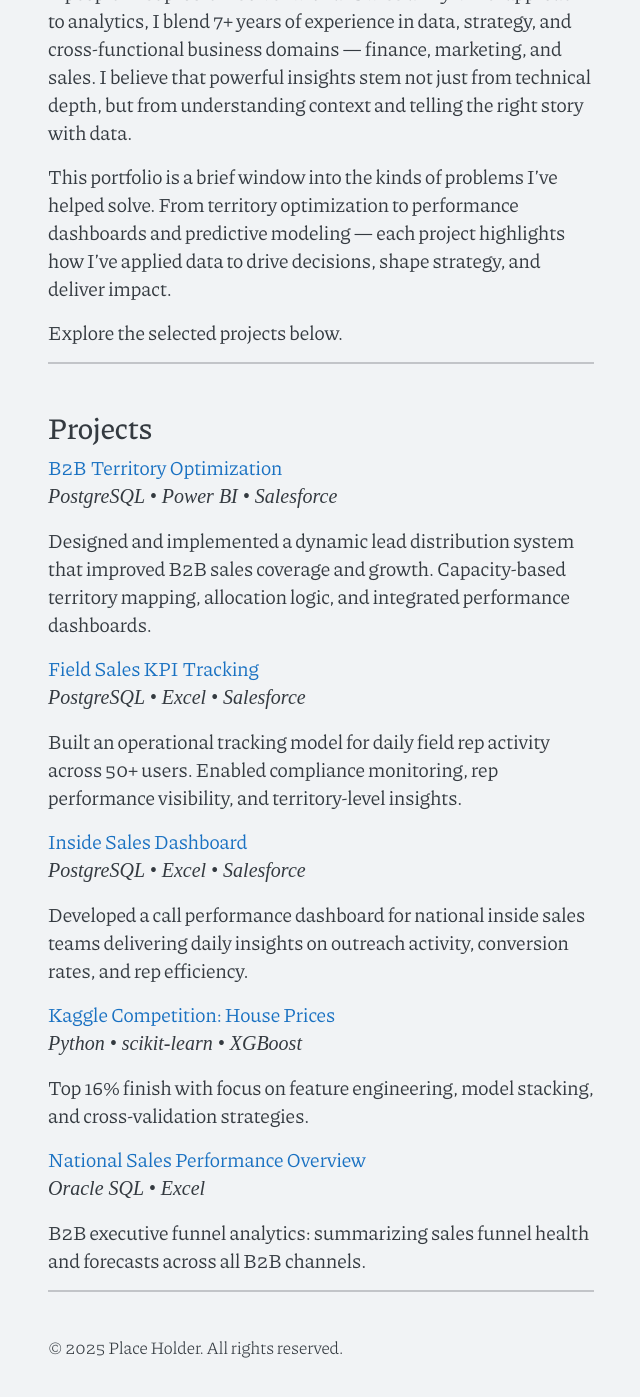
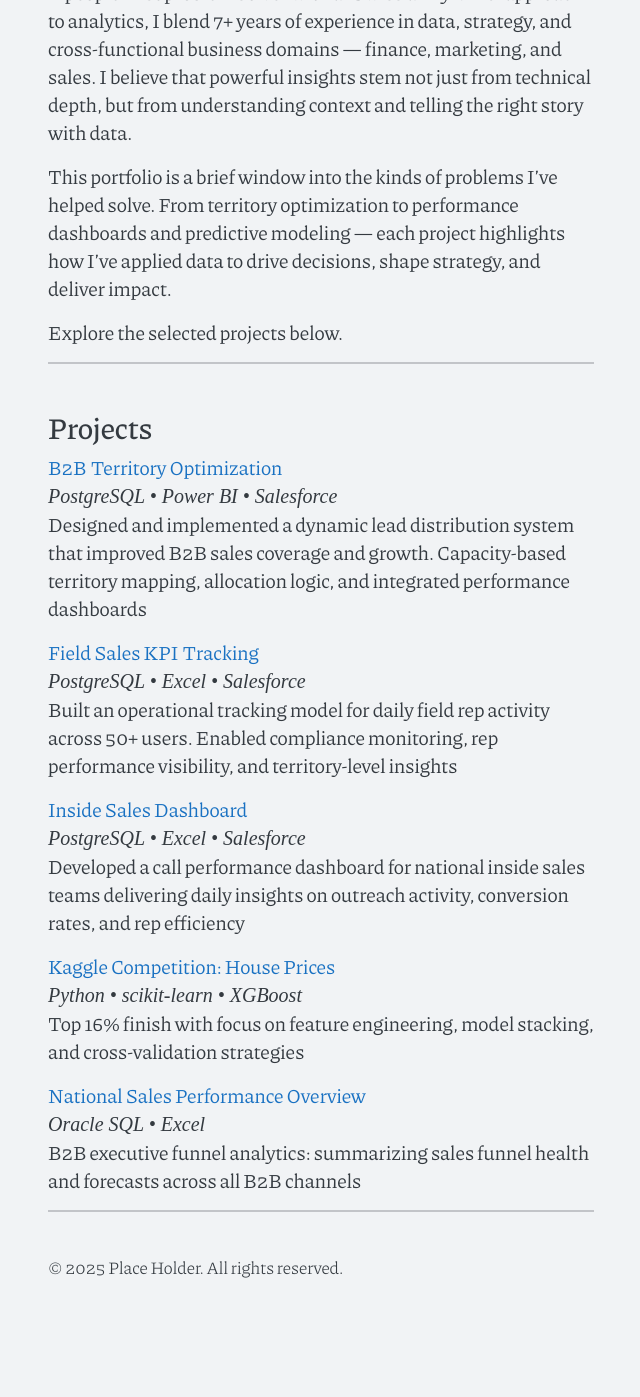
Before and after one commit to sahil-s-lab/portfolio, a Jekyll site: the page built from index.md, in a window 1280 px wide and 1400 px high, scrolled down 328 px. Shown: the top 1397 px of the window, without its empty margins (319-959 px from the left). Built offline with Jekyll 4.4.1, drawn with Linux system fonts in a browser that asks for light colours; some web fonts are replaced; after the commit the page ends 1648 px from its top, so only the background shows below that.

```diff
--- a/index.md
+++ b/index.md
@@ -21,28 +21,23 @@ Explore the selected projects below.
 # Projects
 
 [B2B Territory Optimization](./B2B%20Territory%20Model/)<br>
-_PostgreSQL • Power BI • Salesforce_
-
-Designed and implemented a dynamic lead distribution system that improved B2B sales coverage and growth. Capacity-based territory mapping, allocation logic, and integrated performance dashboards.
+_PostgreSQL • Power BI • Salesforce_ <br>
+Designed and implemented a dynamic lead distribution system that improved B2B sales coverage and growth. Capacity-based territory mapping, allocation logic, and integrated performance dashboards
 
 [Field Sales KPI Tracking](./Field%20Sales%20KPI%20Analysis/)<br>
-_PostgreSQL • Excel • Salesforce_
-
-Built an operational tracking model for daily field rep activity across 50+ users. Enabled compliance monitoring, rep performance visibility, and territory-level insights.
+_PostgreSQL • Excel • Salesforce_ <br>
+Built an operational tracking model for daily field rep activity across 50+ users. Enabled compliance monitoring, rep performance visibility, and territory-level insights
 
 [Inside Sales Dashboard](./Inside%20Sales%20KPI%20Dashboard/)<br>
-_PostgreSQL • Excel • Salesforce_
-
-Developed a call performance dashboard for national inside sales teams delivering daily insights on outreach activity, conversion rates, and rep efficiency.
+_PostgreSQL • Excel • Salesforce_ <br>
+Developed a call performance dashboard for national inside sales teams delivering daily insights on outreach activity, conversion rates, and rep efficiency
 
 [Kaggle Competition: House Prices](./Kaggle%20Competition%20-%20House%20Prices/)<br>
-_Python • scikit-learn • XGBoost_
-
-Top 16% finish with focus on feature engineering, model stacking, and cross-validation strategies.
+_Python • scikit-learn • XGBoost_ <br>
+Top 16% finish with focus on feature engineering, model stacking, and cross-validation strategies
 
 [National Sales Performance Overview](./National%20Sales%20Performance%20Dashboard/)<br>
-_Oracle SQL • Excel_
-
-B2B executive funnel analytics: summarizing sales funnel health and forecasts across all B2B channels.
+_Oracle SQL • Excel_ <br>
+B2B executive funnel analytics: summarizing sales funnel health and forecasts across all B2B channels
 
 ---
```
